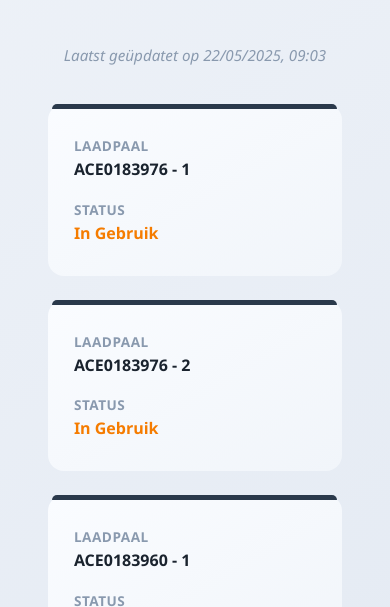
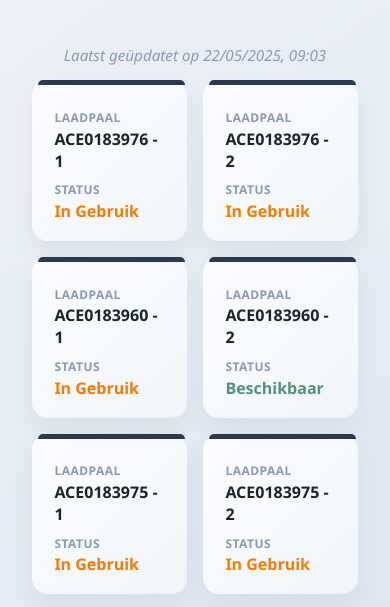
Before and after one commit to Jarnostuff/ecocharge-status, a plain HTML site: page index.html in a window 390 px wide. Shown: the part 187-794 px from the top of the page. Drawn offline with Linux system fonts and the light colour scheme.

Commit message:
Enhance charger status display with responsive grid layout and improved styling. Now on mobile it looks way better than before.

```diff
--- a/index.html
+++ b/index.html
@@ -9,6 +9,8 @@
   <body>
     <h1>Laadpalen status</h1>
     <p id="lastUpdated" class="last-updated"></p>
+
+    <!-- TABEL LAYOUT (voor breed scherm) -->
     <table id="chargersTable">
       <thead>
         <tr>
@@ -19,6 +21,9 @@
       <tbody></tbody>
     </table>
 
+    <!-- GRID LAYOUT (voor small scherm) -->
+    <div class="charger-grid" id="chargerGrid"></div>
+
     <script src="script.js"></script>
 
     <p>Het status van de laadpalen wordt normaal om de 30 minuten geupdated, maar kan vertraging hebben.</p>
--- a/script.js
+++ b/script.js
@@ -15,9 +15,10 @@ const statusClassMapping = {
 fetch("data/chargers.json")
   .then(response => response.json())
   .then(data => {
-    const tbody = document.querySelector("#chargersTable tbody");
+    const tableBody = document.querySelector("#chargersTable tbody");
+    const grid = document.getElementById("chargerGrid");
 
-    // Show timestamp
+    // Timestamps
     if (data.lastUpdated) {
       const timestamp = new Date(data.lastUpdated);
       const formatted = timestamp.toLocaleString("nl-BE", {
@@ -27,33 +28,45 @@ fetch("data/chargers.json")
         hour: "2-digit",
         minute: "2-digit"
       });
-      const lastUpdatedEl = document.getElementById("lastUpdated");
-      lastUpdatedEl.textContent = `Laatst geüpdatet op ${formatted}`;
+      document.getElementById("lastUpdated").textContent = `Laatst geüpdatet op ${formatted}`;
     }
 
-    // Show chargers
     data.chargers.forEach(charger => {
-      const row = document.createElement("tr");
-
-      const nameCell = document.createElement("td");
-      nameCell.textContent = charger.Name;
-      nameCell.setAttribute("data-label", "Laadpaal");
-
+      const name = charger.Name;
       const status = Number(charger.Status);
       const statusText = statusMapping[status] || "Onbekend";
       const statusClass = statusClassMapping[status] || "status-unknown";
 
-      const statusCell = document.createElement("td");
-      statusCell.textContent = statusText;
-      statusCell.classList.add(statusClass);
-      statusCell.setAttribute("data-label", "Status");
+      // Tabel (grote schermen)
+      const tr = document.createElement("tr");
+      const tdName = document.createElement("td");
+      tdName.textContent = name;
+      const tdStatus = document.createElement("td");
+      tdStatus.textContent = statusText;
+      tdStatus.classList.add(statusClass);
+      tr.appendChild(tdName);
+      tr.appendChild(tdStatus);
+      tableBody.appendChild(tr);
 
-      row.appendChild(nameCell);
-      row.appendChild(statusCell);
-      tbody.appendChild(row);
+      // Grid (mobiel)
+      const card = document.createElement("div");
+      card.classList.add("charger-card");
+
+      const nameDiv = document.createElement("div");
+      nameDiv.classList.add("charger-name");
+      nameDiv.innerHTML = `<span>Laadpaal</span><strong>${name}</strong>`;
+
+      const statusDiv = document.createElement("div");
+      statusDiv.classList.add("charger-status", statusClass);
+      statusDiv.innerHTML = `<span>Status</span><strong>${statusText}</strong>`;
+
+      card.appendChild(nameDiv);
+      card.appendChild(statusDiv);
+      grid.appendChild(card);
     });
   })
   .catch(error => console.error("Fout bij laden JSON:", error));
+
 
 const lastUpdatedEl = document.getElementById("lastUpdated");
 const now = new Date();
--- a/styles.css
+++ b/styles.css
@@ -13,12 +13,8 @@
 /* GENERAL */
 body {
   font-family: "Segoe UI", Tahoma, Geneva, Verdana, sans-serif;
-  background: linear-gradient(
-    145deg,
-    #eef2f8,
-    #dce4ef
-  ); /* Light Blue gradient */
-  color: #1a232e; /* Dark Blue 1 */
+  background: linear-gradient(145deg, #eef2f8, #dce4ef);
+  color: #1a232e;
   margin: 0;
   padding: 2rem;
   display: flex;
@@ -27,17 +23,15 @@ body {
   font-weight: bold;
 }
 
-/* TITLE */
 h1 {
   font-size: 2.8rem;
-  color: #2a394b; /* Dark Blue 2 */
+  color: #2a394b;
   margin-bottom: 2rem;
   text-align: center;
   letter-spacing: 0.5px;
   animation: fadeIn 0.5s ease-in-out;
 }
 
-/* LAST UPDATED TIMESTAMP */
 .last-updated {
   margin-top: 1rem;
   font-size: 0.95rem;
@@ -47,12 +41,17 @@ h1 {
   animation: fadeIn 0.4s ease;
 }
 
-/* TABLE */
+body > p:last-of-type {
+  margin-top: 2rem;
+  font-weight: bold;
+}
+
+/* ========== TABLE VIEW (Desktop / Wide) ========== */
 table {
   width: 90%;
   max-width: 850px;
   border-collapse: collapse;
-  background-color: #fafcff; /* Greyscale White */
+  background-color: #fafcff;
   border-radius: 16px;
   overflow: hidden;
   box-shadow: 0 10px 25px rgba(0, 0, 0, 0.07);
@@ -60,8 +59,8 @@ table {
 }
 
 thead {
-  background-color: #2a394b; /* Dark Blue 2 */
-  color: #fafcff; /* Greyscale White */
+  background-color: #2a394b;
+  color: #fafcff;
   text-transform: uppercase;
   letter-spacing: 0.5px;
 }
@@ -70,11 +69,10 @@ th,
 td {
   padding: 1.2rem;
   text-align: left;
-  border-bottom: 1px solid #dde5f0; /* Greyscale 2 */
+  border-bottom: 1px solid #dde5f0;
   font-size: 1rem;
 }
 
-/* No border for last row */
 tbody tr:last-child td {
   border-bottom: none;
 }
@@ -88,7 +86,7 @@ tbody tr:hover {
   box-shadow: 0 4px 12px rgba(0, 0, 0, 0.05);
 }
 
-/* STATUS COLORS */
+/* STATUS COLORS FOR TABLE */
 td.status-available {
   color: #529276;
   font-weight: bold;
@@ -109,76 +107,81 @@ td.status-unknown {
   font-weight: bold;
 }
 
-/* RESPONSIVE (mobile layout as cards) */
+/* ========== GRID VIEW (Mobile) ========== */
+.charger-grid {
+  display: none; /* Default hidden on large screens */
+}
+
+/* Show only below 600px */
 @media (max-width: 600px) {
-  table,
-  thead,
-  tbody,
-  th,
-  td,
-  tr {
-    display: block;
-  }
-
   table {
-    background: none;
-    box-shadow: none;
-    border-radius: 0;
-  }
-
-  thead {
     display: none;
   }
 
-  tr {
-    margin: 1.5rem 0;
-    padding: 1.4rem 1.6rem;
-    background: linear-gradient(
-      to bottom right,
-      #fafcff,
-      #f1f5fa
-    ); /* Light Blue gradient */
+  .charger-grid {
+    display: grid;
+    grid-template-columns: repeat(2, 1fr);
+    gap: 1rem;
+    max-width: 900px;
+    width: 100%;
+    animation: fadeIn 0.5s ease-in-out;
+  }
+
+  .charger-card {
+    background: linear-gradient(to bottom right, #fafcff, #f1f5fa);
     border-radius: 16px;
+    padding: 1.2rem 1.4rem;
     position: relative;
+    box-shadow: 0 10px 25px rgba(0, 0, 0, 0.05);
     animation: fadeIn 0.4s ease;
   }
 
-  tr::before {
+  .charger-card::before {
     content: "";
     display: block;
     position: absolute;
     top: 0;
-    left: 4px;
+    left: 6px;
     height: 5px;
-    width: 97%;
-    background-color: #2a394b; /* Dark Blue 2 */
+    width: 95%;
+    background-color: #2a394b;
     border-top-left-radius: 12px;
     border-top-right-radius: 12px;
   }
 
-  td {
-    border: none;
-    padding: 0.6rem 0;
-    text-align: left;
-    font-size: 1rem;
-    color: #1a232e; /* Dark Blue 1 */
+  .charger-name,
+  .charger-status {
+    margin-top: 0.6rem;
   }
 
-  td::before {
-    content: attr(data-label);
-    font-weight: 600;
-    font-size: 0.85rem;
-    color: #8999ae; /* Greyscale 3 */
+  .charger-name span,
+  .charger-status span {
+    font-size: 0.75rem;
+    text-transform: uppercase;
+    color: #8999ae;
+    letter-spacing: 0.5px;
     display: block;
-    margin-bottom: 0.2rem;
-    letter-spacing: 0.5px;
-    text-transform: uppercase;
   }
 
-  td.status-available,
-  td.status-inuse,
-  td.status-defective,
-  td.status-unknown {
+  .charger-name strong,
+  .charger-status strong {
     font-size: 1rem;
+    font-weight: 600;
+    display: block;
+    margin-top: 0.1rem;
+  }
+
+  /* Status colors for card view */
+  .charger-status.status-available strong {
+    color: #529276;
+  }
+  .charger-status.status-inuse strong {
+    color: #f57c00;
+  }
+  .charger-status.status-defective strong {
+    color: #d4583d;
+  }
+  .charger-status.status-unknown strong {
+    color: #8999ae;
   }
 }
```
